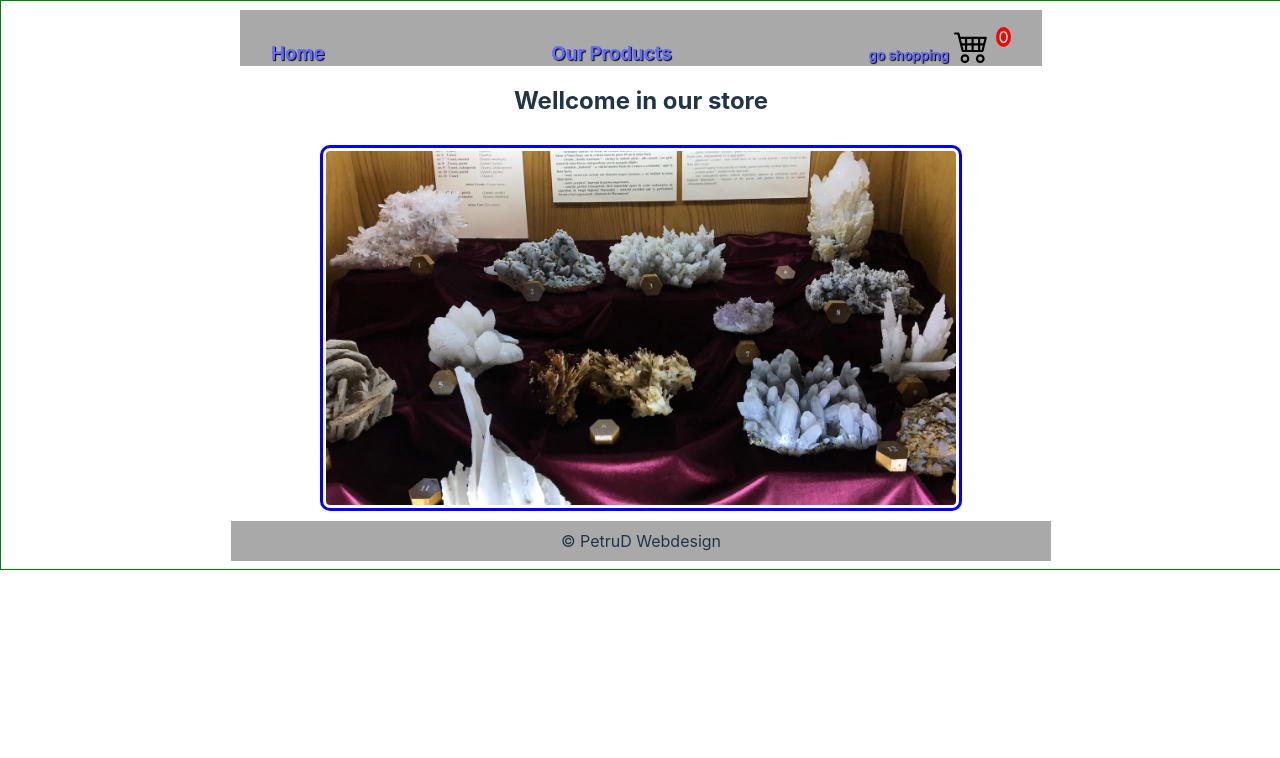
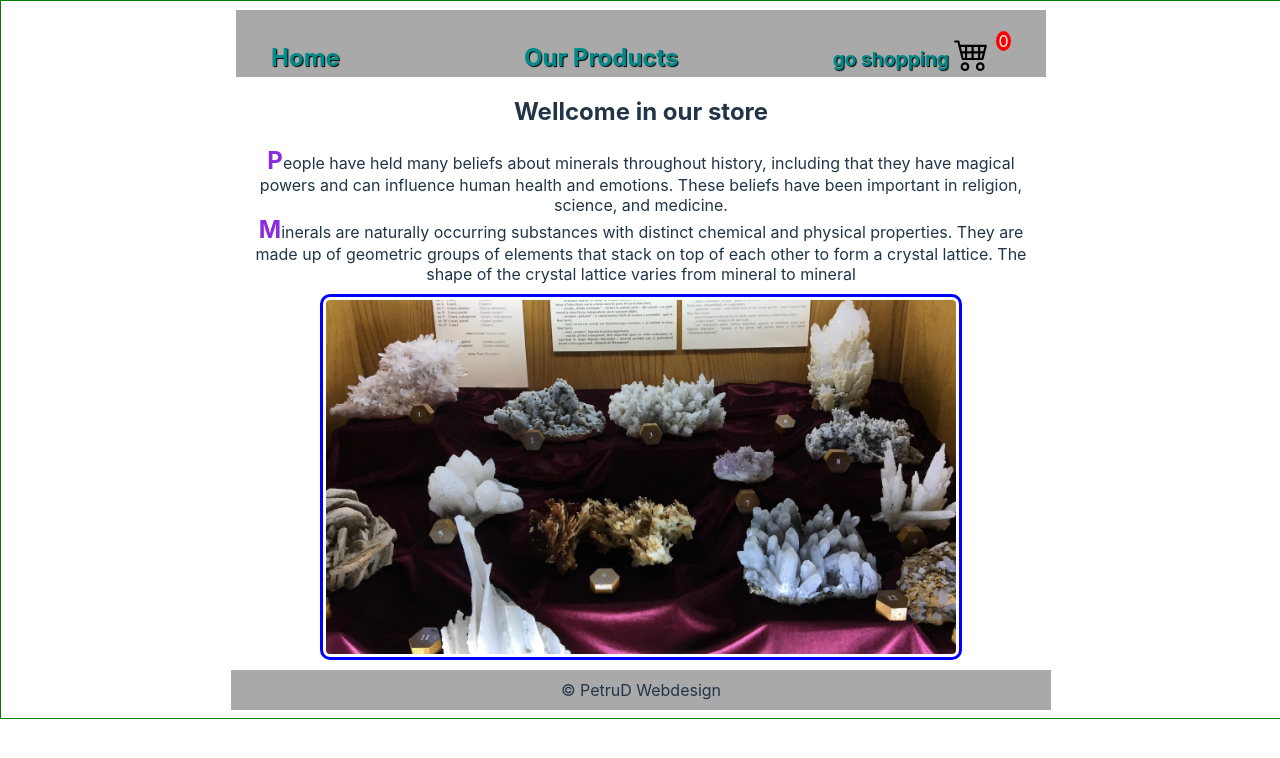
Before and after one commit to petredemi/shopping-cart, a React (Vite) app: page / in a window 1280 px wide. Shown: the top 758 px of the page. Built offline with nearby package versions, Linux system fonts and the light colour scheme.

Commit message:
added text, added basket clear button

```diff
--- a/src/App.jsx
+++ b/src/App.jsx
@@ -13,12 +13,25 @@ function App(){
                     <Link to="products"><h5>go shopping</h5></Link>
                     <img src="src/assets/cart4.svg" alt=""  height={'35px'} width={'45px'}/>
                     <div className="qa">
-                        <p className="quant">0</p>
+                        <div className="quant">0</div>
                     </div>
                 </div>
             </div>
 
         <h2>Wellcome in our store</h2>
+        <p>
+        People have held many beliefs about minerals throughout history, including that they have magical
+        powers and can influence human health and emotions. These beliefs have been important in religion,
+        science, and medicine.
+
+
+        </p>
+        <p>
+        Minerals are naturally occurring substances with distinct chemical and physical properties.
+        They are made up of geometric groups of elements that stack on top of each other to form a crystal lattice.
+        The shape of the crystal lattice varies from mineral to mineral
+        </p>
+
         <div className="colectie">
             <img src="src/images/colectie-minerale.jpg"  alt=""  />
         </div>
--- a/src/firstpage.jsx
+++ b/src/firstpage.jsx
@@ -1,8 +1,9 @@
 import { useState, useEffect} from 'react';
 import { Link } from 'react-router-dom';
 import './stylefiles/general.css'
-import Product from './products.jsx'
+import {Product, Button} from './products.jsx'
 import items from './data.jsx'
+
 
 
 function Firstpage (){
@@ -61,6 +62,9 @@ function Firstpage (){
     }
     function EmtyBasket(){
         basket.clear();
+        setQx(0)
+        setBsk([])
+        console.log(basket)
     }
     return (
         <>
@@ -71,7 +75,7 @@ function Firstpage (){
                     <h5>my shoppings </h5>
                     <img src="src/assets/cart4.svg" alt=""  height={'35px'} width={'45px'} onClick={cart}/>
                     <div className="qa">
-                        <p className="quant">{quantity}</p>
+                        <div className="quant">{quantity}</div>
                     </div>
                 </div>
             </div>
@@ -79,6 +83,8 @@ function Firstpage (){
                 <div className="checkOut" style={{display: disp}}>
                     <div className='bsk'>{bsk}</div>
                     <div className='total'>Total: {total} £</div>
+                    <Button color={'white'} background={'black'} text={'clear'} handelClick={EmtyBasket}/>
+
                 </div>
             </div>
             <h4>add products in the shopping cart</h4>
--- a/src/products.jsx
+++ b/src/products.jsx
@@ -55,4 +55,4 @@ function Product({text, price, picture, Click, add, sub, q}){
     )
 }
 
-export default Product
+export {Product, Button}
--- a/src/stylefiles/general.css
+++ b/src/stylefiles/general.css
@@ -2,7 +2,7 @@
     display: inline-flex;
     align-items:baseline;
     justify-content:space-between;
-    padding: 1px;
+    padding: 5px;
     background-color: darkgray;
     margin-top: 1px;
     width: 100%;
@@ -26,9 +26,14 @@
 h3, h5{
     margin-bottom: 0px;
     text-shadow: 1px 1px 1px black;
+    color:darkcyan
 }
 h3{
     margin-left: 30px;
+    font-size: 1.5rem;
+}
+h5{
+    font-size: 1.2rem;
 }
 .shopcart{
     display: flex;
@@ -38,6 +43,7 @@ h3{
 }
 .qa{
     margin-left: 2px;
+    height: 40px;
 
 }
 .quant{
@@ -47,6 +53,7 @@ h3{
     width: 15px;
     background-color: red;
     color: white;
+
 }
 li{
     display: flex;
@@ -89,6 +96,8 @@ input{
 .checkOutCart{
     margin-top: 1px;
     position: relative;
+    max-width: 800px;
+    margin: auto;
 }
 .checkOut{
     border: 2px solid grey;
@@ -124,6 +133,17 @@ input{
     max-width: 500px;
     margin: auto;
 }
+p{
+    max-width: 800px;
+    width: 90%;
+    margin: auto;
+}
+p::first-letter {
+    font-size: 150%;
+    font-weight: bold;
+    color: #8A2BE2;
+  }
+
 
 footer{
     padding: 10px;
```
